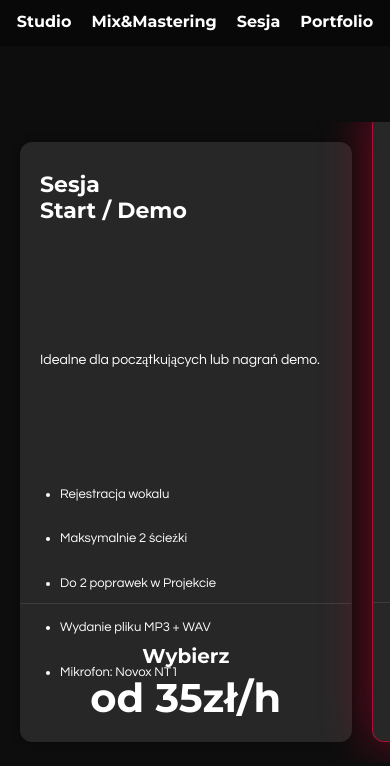
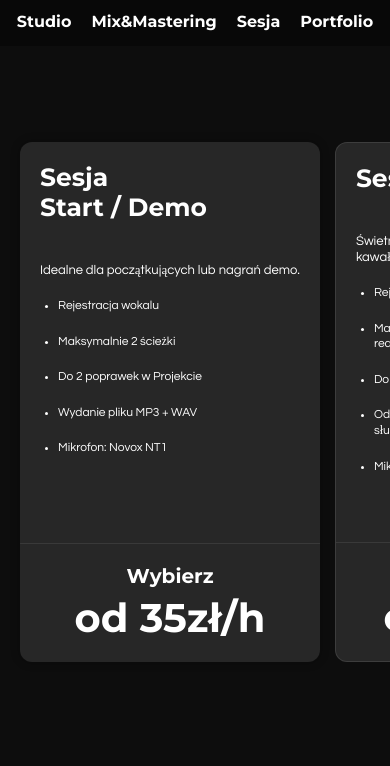
Before and after one commit to thebaoski/Drakiel-Studio, a plain HTML site: page sesja.html in a window 390 px wide. Shown: the part 78-844 px from the top of the page. Drawn offline with Linux system fonts and the light colour scheme.

Commit message:
Add files via upload

```diff
--- a/drakiel_studio.css
+++ b/drakiel_studio.css
@@ -699,47 +699,98 @@
     }
 
     /* Kafelki - teraz bardziej podłużne */
+    .cennik-container {
+        display: flex !important;
+        flex-direction: row !important;
+        overflow-x: auto !important;
+        padding: 20px !important;
+        gap: 15px !important; /* Mniejsze odstępy między kafelkami */
+        scroll-snap-type: x mandatory;
+        -webkit-overflow-scrolling: touch;
+        align-items: stretch !important; /* Kafelki będą równej wysokości */
+    }
+
     .cennik {
-        min-width: 85vw !important;     /* Szerokość prawie na cały ekran telefonu */
-        min-height: 550px !important;   /* Zwiększona wysokość, aby tekst "oddychał" */
+        min-width: 70vw !important;     /* Nieco węższe, bardziej jak na PC */
+        max-width: 80vw !important;
+        min-height: 450px !important;   /*Zredukowana wysokość */
+        max-height: 520px !important;
         flex-shrink: 0 !important;
         scroll-snap-align: center;
-        padding: 30px 20px !important;  /* Więcej miejsca wewnątrz */
+        padding: 20px !important;       /* Mniejszy padding wewnętrzny */
         display: flex !important;
         flex-direction: column !important;
-        justify-content: space-between !important; /* Rozpycha treść i cenę na końce */
+        justify-content: flex-start !important; /* Treść trzyma się góry, nie rozlatuje się */
         box-sizing: border-box !important;
     }
 
-    /* Dopasowanie tekstów */
+    /* Tytuł kafelka */
     .cennik p {
-        font-size: 22px !important;
-        margin-top: 0 !important;
+        font-size: 25px !important;
+        margin: 0 0 10px 0 !important; /* Mały margines pod tytułem */
         line-height: 1.2 !important;
+        font-weight: bold;
     }
 
+    /* Opis pod tytułem */
     .cennik p1 {
-        font-size: 14px !important;
+        font-size: 13px !important;
+        /* margin-top: 15px !important; Mały margines pod opisem */
+        margin-bottom: 20px !important;
         display: block !important;
-        margin-bottom: 15px !important;
     }
 
+    /* Lista zalet - usunięcie nadmiarowych przerw */
     .cennik ul {
-        padding-left: 20px !important;
-        margin-bottom: 20px !important;
+        padding-left: 18px !important;
+        margin: 0 !important; /* Kasujemy marginesy listy */
+        margin-bottom: 10px ;
     }
 
     .cennik ul li {
-        font-size: 13px !important;
-        margin-bottom: 10px !important;
-        line-height: 1.5 !important;
+        font-size: 12px !important;
+        margin-bottom: 5px !important; /* Mały odstęp między punktami */
+        line-height: 1.3 !important;
     }
 
-    /* Cena na samym dole kafelka */
+    /* Usuwamy puste przerwy <br> jeśli są w kodzie, aby nie robiły dziur */
+    /* .cennik br {
+        display: none;
+    } */
+
+    /* Sekcja ceny - przyklejona do dołu, ale bez ogromnej dziury */
     .cennik-price {
-        margin-top: auto !important;
-        padding-top: 20px !important;
-        border-top: 1px solid rgba(255,255,255,0.1);
+        margin-top: auto !important; /* Popycha cenę na dół kafelka */
+        padding-top: 0px !important;
+        text-align: center;
+    }
+
+    .cennik-price br {
+        display: inline !important; /* Tu pozwalamy na <br> dla układu ceny */
+    }
+}
+
+@media (max-width: 768px) {
+    /* Ujednolicenie rozmiaru środkowego kafelka */
+    #most {
+        transform: scale(1) !important; /* Usuwa ewentualne powiększenie */
+        margin: 0 !important;           /* Resetuje marginesy, które mogły go wypychać */
+        min-height: 450px !important;   /* Taka sama wysokość jak reszta */
+        width: 75vw !important;         /* Taka sama szerokość */
+        box-shadow: none !important;    /* Opcjonalnie: usuwa cień, jeśli chcesz pełnej spójności */
+        border: 1px solid rgba(255, 255, 255, 0.1) !important; /* Taka sama ramka */
+    }
+
+    /* Jeśli używałeś dodatkowego marginesu dla sąsiednich elementów przez #most */
+    .cennik-container {
+        align-items: stretch !important; /* Wymusza tę samą wysokość wszystkich dzieci */
+    }
+
+    /* Ukrycie napisu "Najczęściej wybierane" jeśli zajmuje za dużo miejsca (opcjonalnie) */
+    #most p2 {
+        font-size: 10px !important;
+        display: block !important;
+        margin-bottom: 5px !important;
     }
 }
 
```
